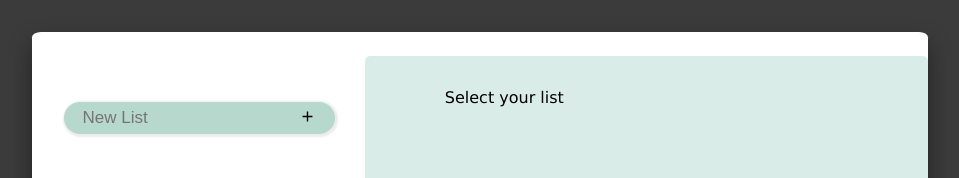
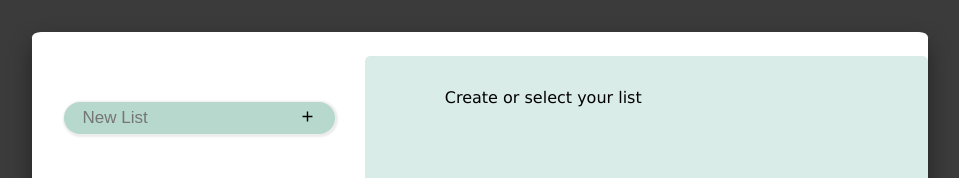
Before and after one commit to leonardoxavier01/to-do-app, a React (Create React App) app: page / in a window 1280 px wide. Shown: the top 178 px of the page, without its empty margins (160-1119 px from the left). Built offline with nearby package versions, Linux system fonts and the light colour scheme.

Commit message:
style: alter name initial listpage

```diff
--- a/src/App.jsx
+++ b/src/App.jsx
@@ -98,7 +98,7 @@ const App = () => {
                 </Route>
               ))}
               <Route path="/">
-                <p>Select your list</p>
+                <p>Create or select your list</p>
               </Route>
             </Switch>
           </div>
```
